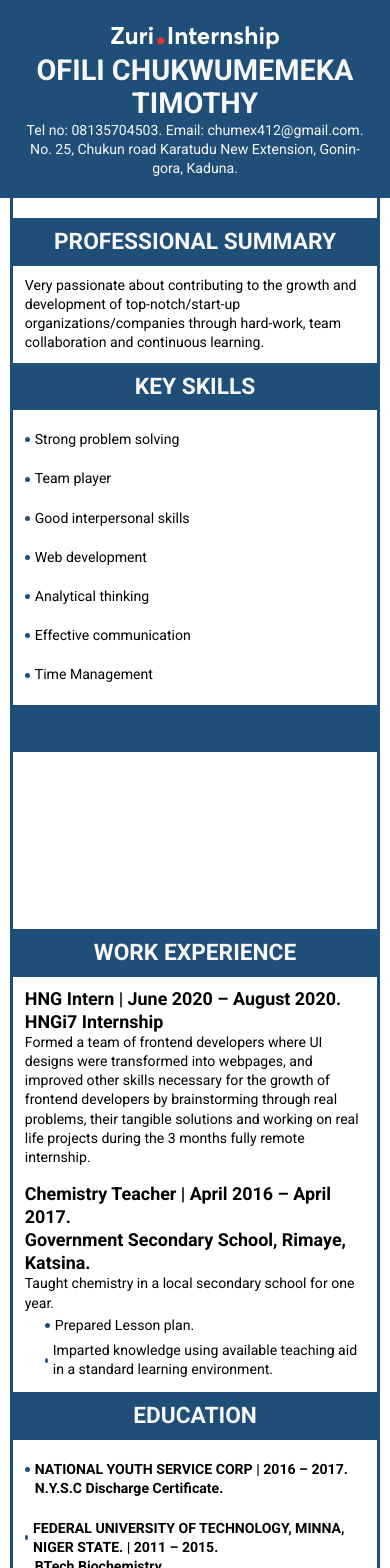
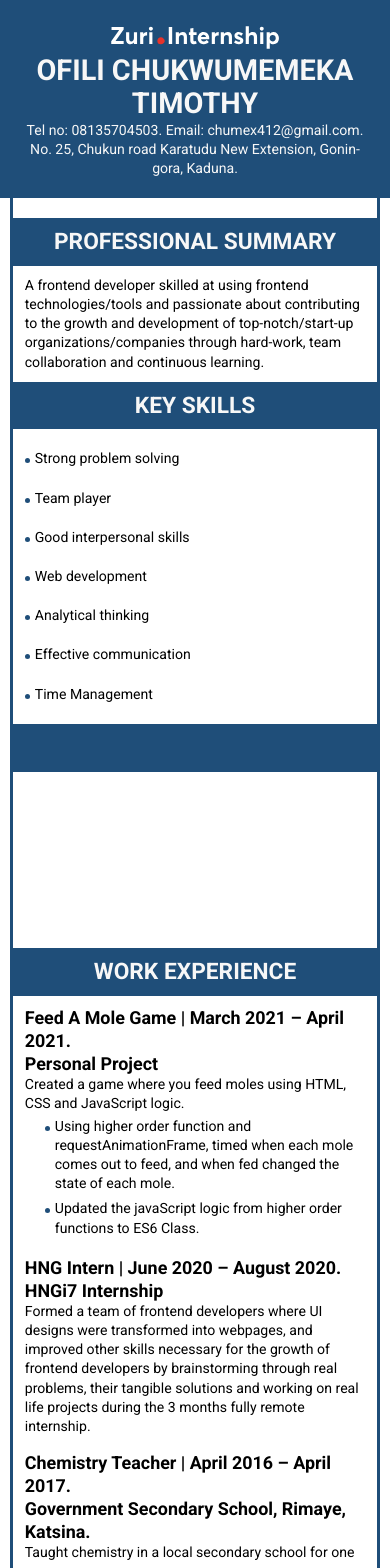
Before and after one commit to chumex412/my-resume, a React (Create React App) app: page / in a window 390 px wide. Shown: the top 1568 px of the page. Built offline with nearby package versions, Linux system fonts and the light colour scheme.

Commit message:
Added a stylesheet for custom variables and updated the components

```diff
--- a/src/App.js
+++ b/src/App.js
@@ -3,13 +3,15 @@ import React from 'react';
 // Components
 import Resume from './Components/Resume';
 
-import GlobalStyle from './Components/GlobalStyle';
+// Styles
+import "./style/style.css";
+//import GlobalStyle from './Components/GlobalStyle';
 
 
 function App() {
   return (
       <div className="App">
-        <GlobalStyle />
+        {/*<GlobalStyle />*/}
         <Resume />
       </div>
   );
--- a/src/Components/Education.js
+++ b/src/Components/Education.js
@@ -27,7 +27,9 @@ const Education = () => {
         <ul>
           <motion.li variants={fade}>
             <FlexedWrapper>
-              <Dot></Dot>
+              <div>
+                <Dot></Dot>
+              </div>
               <p className="parag"><strong>NATIONAL YOUTH SERVICE CORP | 2016 – 2017.</strong></p>
             </FlexedWrapper>
             <div className="sub">
@@ -37,7 +39,9 @@ const Education = () => {
 
           <motion.li  variants={fade}>
             <FlexedWrapper>
-              <Dot></Dot>
+              <div>
+                <Dot></Dot>
+              </div>
               <p className="parag"><strong>FEDERAL UNIVERSITY OF TECHNOLOGY, MINNA, NIGER STATE. | 2011 – 2015.</strong></p>
             </FlexedWrapper>
             <div className="sub">
@@ -47,7 +51,9 @@ const Education = () => {
 
           <motion.li variants={fade}>
             <FlexedWrapper>
-              <Dot></Dot>
+              <div>
+                <Dot></Dot>
+              </div>
               <p className="parag"><strong>AUNTIE RAMATU COLLEGE, KATSINA | 2006 – 2009</strong></p>
             </FlexedWrapper>
             <div className="sub">
--- a/src/Components/Experience.js
+++ b/src/Components/Experience.js
@@ -24,6 +24,40 @@ const Experience = () => {
       </SectionHeader>
 
       <ExpDescription>
+        <motion.div variants={shrink}>
+          <header>
+            <Hide>
+              <h3 className="h4">
+                Feed A Mole Game | March 2021 – April 2021.
+              </h3>
+              <h3 className="h4">
+                Personal Project
+              </h3>
+            </Hide>
+          </header>
+          <p className="parag">
+            Created a game where you feed moles using HTML, CSS and JavaScript logic.
+          </p>
+          <ul>
+            <li>
+              <FlexedWrapper>
+                <div>
+                  <Dot></Dot>
+                </div>
+                <p className="parag">Using higher order function and requestAnimationFrame, timed when each mole comes out to   feed, and when fed changed the state of each mole.</p>
+              </FlexedWrapper>
+            </li>
+
+            <li>
+              <FlexedWrapper>
+                <div>
+                  <Dot></Dot>
+                </div>
+                <p className="parag">Updated the javaScript logic from higher order functions to ES6 Class.</p>
+              </FlexedWrapper>
+            </li>
+          </ul>
+        </motion.div>
         <motion.div variants={shrink}>
           <header>
             <Hide>
@@ -55,13 +89,17 @@ const Experience = () => {
           <ul>
             <li>
               <FlexedWrapper>
-                <Dot></Dot>
+                <div>
+                  <Dot></Dot>
+                </div>
                 <p className="parag">Prepared Lesson plan.</p>
               </FlexedWrapper>
             </li>
             <li>
               <FlexedWrapper>
-                <Dot></Dot>
+                <div>
+                  <Dot></Dot>
+                </div>
                 <p className="parag">Imparted knowledge using available teaching aid in a standard learning environment.</p>
               </FlexedWrapper>
             </li>
--- a/src/Components/Skills.js
+++ b/src/Components/Skills.js
@@ -30,43 +30,57 @@ const Summary = () => {
         <ul className="row">
           <motion.li variants={fade} className="col-2">
             <FlexedWrapper>
+              <div>
                 <Dot></Dot>
+              </div>
               <p className="parag">Strong problem solving</p>
             </FlexedWrapper>
           </motion.li>
           <motion.li variants={fade} className="col-2">
             <FlexedWrapper>
+              <div>
                 <Dot></Dot>
+              </div>
               <p className="parag">Team player</p>
             </FlexedWrapper>
           </motion.li>
           <motion.li variants={fade} className="col-2">
             <FlexedWrapper>
+              <div>
                 <Dot></Dot>
+              </div>
               <p className="parag">Good interpersonal skills</p>
             </FlexedWrapper>
           </motion.li>
           <motion.li variants={fade} className="col-2">
             <FlexedWrapper>
+              <div>
                 <Dot></Dot>
+              </div>
               <p className="parag">Web development</p>
             </FlexedWrapper>
           </motion.li>
           <motion.li variants={fade} className="col-2">
             <FlexedWrapper>
+              <div>
                 <Dot></Dot>
+              </div>
               <p className="parag">Analytical thinking</p>
             </FlexedWrapper>
           </motion.li>
           <motion.li variants={fade} className="col-2">
             <FlexedWrapper>
+              <div>
                 <Dot></Dot>
+              </div>
               <p className="parag">Effective communication</p>
             </FlexedWrapper>
           </motion.li>
           <motion.li variants={fade} className="col-2">
             <FlexedWrapper>
+              <div>
                 <Dot></Dot>
+              </div>
               <p className="parag">Time Management</p>
             </FlexedWrapper>
 
--- a/src/Components/Summary.js
+++ b/src/Components/Summary.js
@@ -21,7 +21,7 @@ const Summary = () => {
 
       <Description>
         <p className="parag">
-          Very passionate about contributing to the growth and development of top-notch/start-up organizations/companies through hard-work, team collaboration and continuous learning.
+          A frontend developer skilled at using frontend technologies/tools  and passionate about contributing to the growth and development of top-notch/start-up organizations/companies through hard-work, team collaboration and continuous learning.
         </p>
       </Description>
     </Container>
--- a/src/Components/Technical.js
+++ b/src/Components/Technical.js
@@ -23,27 +23,35 @@ const Technical = () => {
         <ul className="row">
           <motion.li variants={fade} className="col-3">
             <FlexedWrapper>
-              <Dot></Dot>
+              <div>
+                <Dot></Dot>
+              </div>
               <p className="parag"><strong>Languages:</strong> HTML</p>
             </FlexedWrapper>
           </motion.li>
           <motion.li variants={fade} className="col-3">
             <FlexedWrapper>
-              <Dot></Dot>
+              <div>
+                <Dot></Dot>
+              </div>
               <p className="parag"><strong>Scripting Languages:</strong> JavaScript</p>
             </FlexedWrapper>
           </motion.li>
 
           <motion.li variants={fade} className="col-3">
             <FlexedWrapper>
-              <Dot></Dot>
+              <div>
+                <Dot></Dot>
+              </div>
               <p className="parag"><strong>Framework/Library:</strong> Bootstrap, React</p>
             </FlexedWrapper>
           </motion.li>
 
           <motion.li variants={fade} className="col-3">
             <FlexedWrapper>
-              <Dot></Dot>
+              <div>
+                <Dot></Dot>
+              </div>
               <p className="parag"><strong>Others:</strong> CSS, SASS</p>
             </FlexedWrapper>
           </motion.li>
--- /dev/null
+++ b/src/style/style.css
@@ -0,0 +1,169 @@
+* {
+  margin: 0;
+  padding: 0;
+}
+
+*,
+*::before,
+*::after {
+  box-sizing: border-box;
+}
+
+html {
+  font-size: 62.5%;
+}
+
+body {
+  font-family: 'Open Sans', sans-serif;
+  font-family: 'Roboto', sans-serif;
+  font-size: 1rem;
+}
+
+:root {
+  --type-scale: 1.25;
+  --base-size: 1.45rem;
+  --height-scale: 1.2;
+  --line-height: 2.1rem;
+  --h5: var(--base-size);
+  --parag: calc(var(--base-size) * var(--type-scale));
+  --h4: calc(var(--parag) * var(--type-scale));
+  --h3: calc(var(--h4) * var(--type-scale));
+  --h2: calc(var(--h3) * var(--type-scale));
+  --h1: calc(var(--h2) * var(--type-scale));
+  --h5-Lheight: var(--line-height);
+  --para-Lheight: calc(var(--line-height) * var(--height-scale));
+  --h4-Lheight: calc(var(--para-Lheight) * var(--height-scale));
+  --h3-Lheight: calc(var(--h4-Lheight) * var(--height-scale));
+  --h2-Lheight: calc(var(--h3-Lheight) * var(--height-scale));
+  --h1-Lheight: calc(var(--h2-Lheight) * var(--height-scale));
+  --primary-color: #1f4e79;
+  --secondary-color: #f7f7f7;
+}
+
+.h1 {
+  font-size: var(--h1);
+  line-height: var(--h1-Lheight);
+}
+
+.h2 {
+  font-size: var(--h2);
+  line-height: var(--h2-Lheight);
+}
+
+.h3 {
+  font-size: var(--h3);
+  line-height: var(--h3-Lheight);
+}
+
+.h4 {
+  font-size: var(--h4);
+  line-height: var(--h4-Lheight);
+}
+
+.h5 {
+  font-size: var(--h5);
+  line-height: var(--h5-Lheight);
+}
+
+.parag,
+a {
+  font-size: var(--parag);
+  line-height: var(--para-Lheight);
+}
+
+img,
+a,
+span {
+  display: inline-block;
+}
+
+.row {
+  display: flex;
+  justify-content: space-between;
+  flex-flow: row wrap;
+  --columns: 6;
+}
+
+[class*="col-"] {
+  --width: 6;
+  --init-gap: 0.5%;
+  --gap: calc((var(--columns) - var(--width)) * var(--init-gap));
+  --initial-basis: calc((var(--width) / var(--columns)) * 100%);
+  flex-basis: calc(var(--initial-basis) - var(--gap));
+}
+
+.col-1 {
+  --width: 1;
+}
+
+.col-2 {
+  --width: 2;
+}
+
+.col-3 {
+  --width: 3;
+}
+
+.col-4 {
+  --width: 4;
+}
+
+.col-5 {
+  --width: 5;
+}
+
+@media only screen and (max-width: 950px) {
+  :root {
+    --type-scale: 1.23;
+    --base-size: 1.3rem;
+    --height-scale: 1.14;
+
+  }
+
+  .col-1,
+  .col-2 {
+    --width: 2;
+  }
+
+  .col-3,
+  .col-4 {
+    --width: 4;
+  }
+
+  .col-5,
+  .col-6 {
+    --width: 6;
+  }
+
+}
+
+@media only screen and (max-width: 768px) {
+  .col-1,
+  .col-2,
+  .col-3 {
+    --width: 3;
+  }
+
+  .col-4,
+  .col-5,
+  .col-6 {
+    --width: 6;
+  }
+}
+
+@media only screen and (max-width: 600px) {
+  :root {
+    --base-size: 1.11rem;
+    --type-scale: 1.27;
+    --height-scale: 1.2;
+    --line-height: 1.6rem;
+  }
+
+  .col-1,
+  .col-2,
+  .col-3,
+  .col-4,
+  .col-5 {
+    --width: 6;
+  }
+}
--- a/src/style/styles.js
+++ b/src/style/styles.js
@@ -39,7 +39,7 @@ export const Dot = styled.div`
 
 export const FlexedWrapper = styled.div`
   display: flex;
-  align-items: center;
+  align-items: baseline;
 `;
 
 export const Hide = styled.div`
```
Also changed, not shown: src/Components/Hobby.js (+8 -38 lines). Lines whose indentation alone changed are shown as unchanged.
